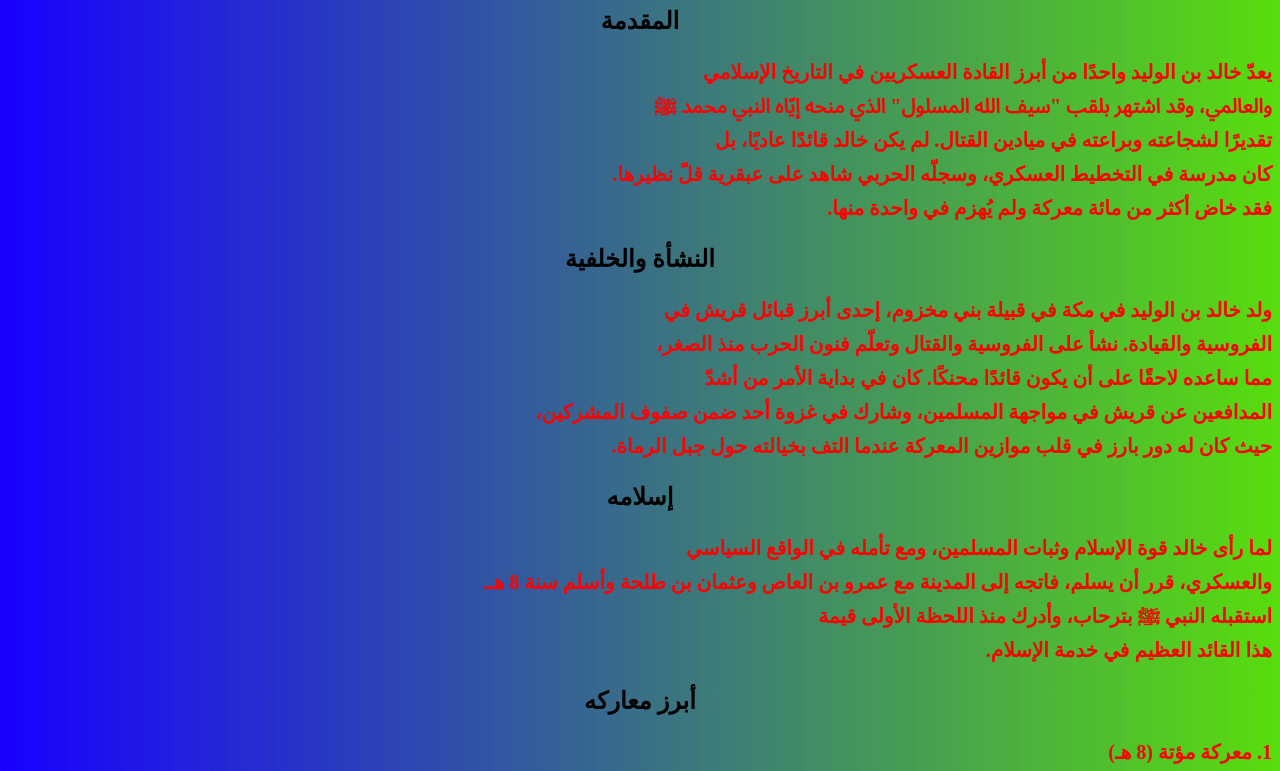
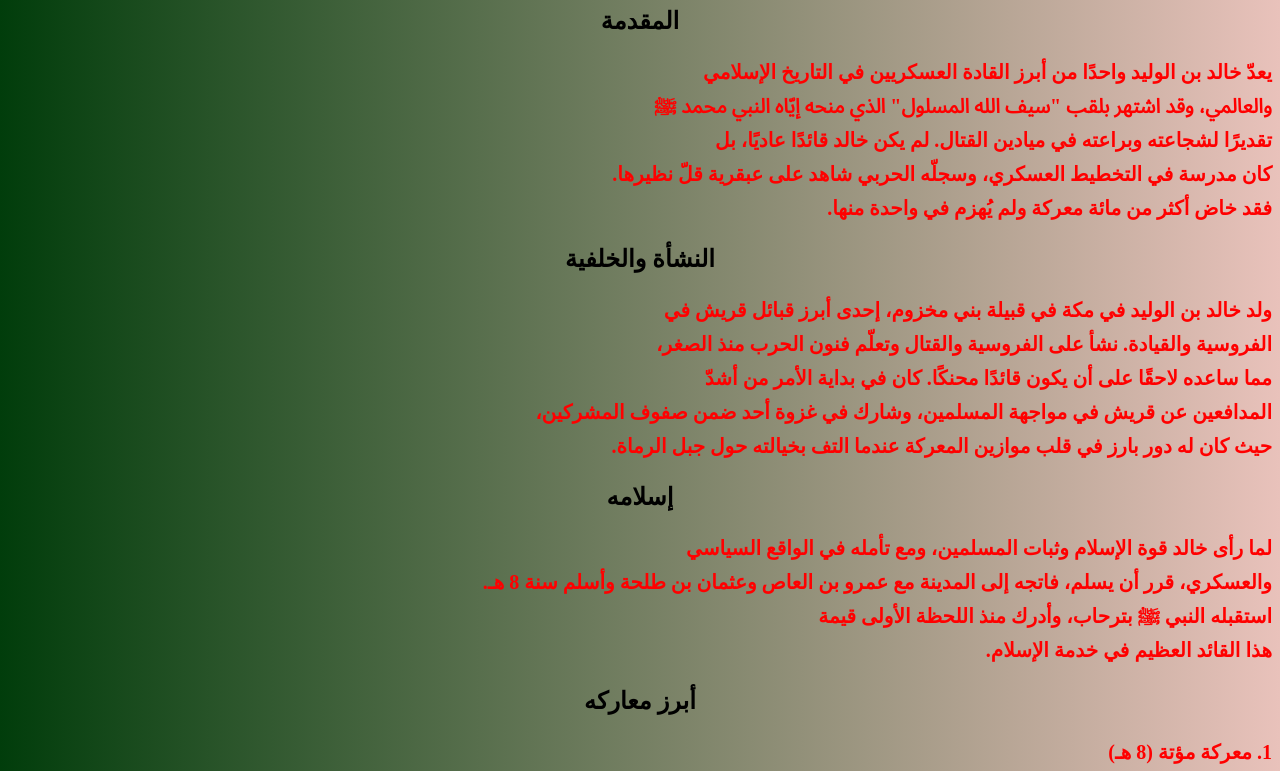
Before and after one commit to hamoda23am-ops/Khaled-bin-Al-Walid, a plain HTML site: page index.html in a window 1280 px wide. Shown: the part 74-845 px from the top of the page. Drawn offline with Linux system fonts and the light colour scheme.

Commit message:
Update index.html

```diff
--- a/index.html
+++ b/index.html
@@ -19,10 +19,11 @@
         font-weight: 600;
         line-height: 1.7;
       }
-      body {
-        background: linear-gradient(to right, rgb(25, 0, 255), #59dd0d);
+       body {
+        background: linear-gradient(to right, rgb(1, 61, 11), #e9c2bb);
       }
     }
+
       /* موبايل */
 @media (max-width: 768px) {
   body {
```
